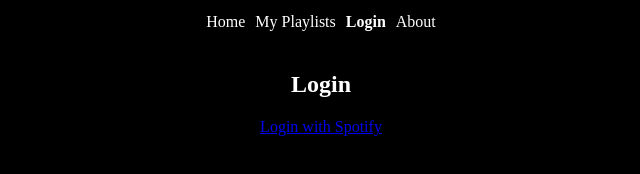
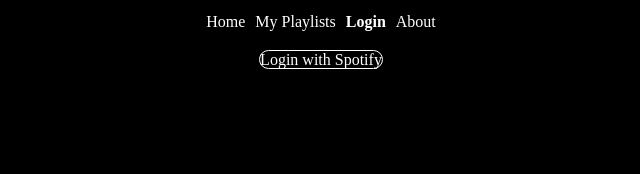
Before and after one commit to SplitSeconds/moodify, a React app in the folder client/: page /login in a window 1280 px wide. Shown: the part 150-324 px from the top of the page, without its empty margins (319-959 px from the left). Built offline with nearby package versions, Linux system fonts and the light colour scheme; a web font is replaced by a local one.

Commit message:
Loading message on api call playlist page

```diff
--- a/client/src/components/pages/Login.js
+++ b/client/src/components/pages/Login.js
@@ -1,12 +1,16 @@
-import React, { Component } from 'react';
-import api from '../../api';
+import React, { Component } from "react";
+import api from "../../api";
 
 class Login extends Component {
   render() {
     return (
       <div className="Login">
-        <h2>Login</h2>
-        <a href={api.service.defaults.baseURL+"/spotify-login"}>Login with Spotify</a>
+        <a
+          href={api.service.defaults.baseURL + "/spotify-login"}
+          className="btn-style"
+        >
+          Login with Spotify
+        </a>
       </div>
     );
   }
--- a/client/src/components/pages/Playlists.js
+++ b/client/src/components/pages/Playlists.js
@@ -36,6 +36,7 @@ export default class Playlists extends Component {
   handleClickEdit = () => {
     this.props.history.push("/edit-profile/" + { EditProfile });
   };
+
   componentDidMount() {
     api.getSpoftiyUserData().then(data =>
       //console.log("Spotify data", data, "Spotify pic", data.body.images[0].url)
@@ -53,6 +54,9 @@ export default class Playlists extends Component {
     });
   }
   render() {
+    if (!this.state.playlists || !this.state.profilePic) {
+      return <div>Loading...</div>;
+    }
     return (
       <div className="Playlist">
         <h2>
--- a/client/src/styles/index.scss
+++ b/client/src/styles/index.scss
@@ -127,10 +127,10 @@ body {
   flex-direction: column;
   justify-content: center;
 }
-.about-container-section h3{
+.about-container-section h3 {
   margin-top: 2px;
 }
-.about-container-section p{
+.about-container-section p {
   margin-top: 2px;
 }
 .pic-div {
@@ -163,10 +163,10 @@ body {
   stroke: gray;
   stroke-width: 1;
 }
-.rv-xy-plot__axis__line{
+.rv-xy-plot__axis__line {
   stroke: black !important;
 }
-.rv-xy-plot__axis{
+.rv-xy-plot__axis {
   margin-right: 10px !important;
 }
 .rv-xy-plot__axis--vertical {
@@ -184,6 +184,10 @@ body {
 
 .Playlist h2 {
   margin-bottom: 0px;
+}
+
+.Login a {
+  text-decoration: none;
 }
 
 /* User playlists section   */
```
Also changed, not shown: client/src/styles/index.css.
